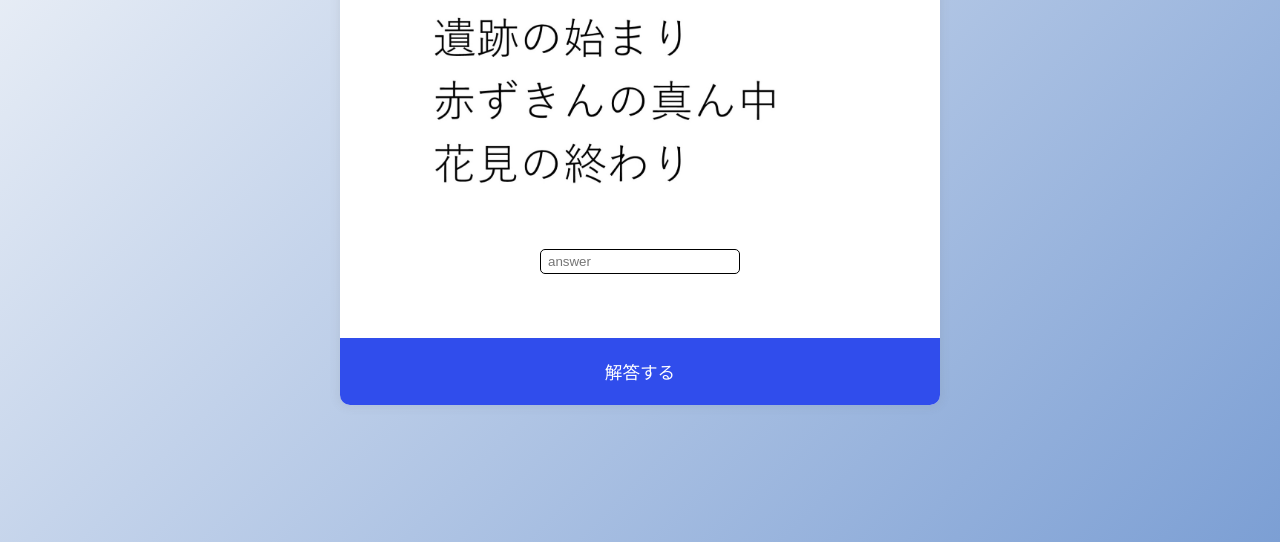
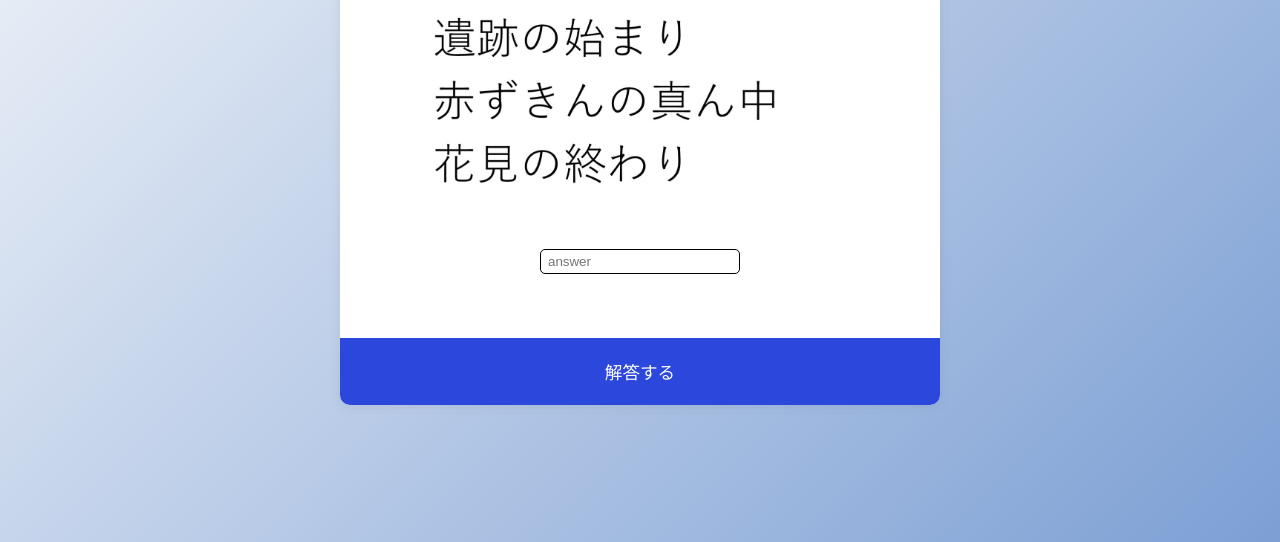
Before and after one commit to yui-szk/quiz-app, a website built with Vite: page index.html in a window 1280 px wide. Shown: the part 258-800 px from the top of the page. Built offline with nearby package versions, Linux system fonts and the light colour scheme.

Commit message:
changed css

```diff
--- a/src/style.css
+++ b/src/style.css
@@ -69,7 +69,7 @@ ul li input {
 } */
 
 button {
-  background-color: #304dec;
+  background-color: #2c47dc;
   border: none;
   color: #fff;
   cursor: pointer;
```
